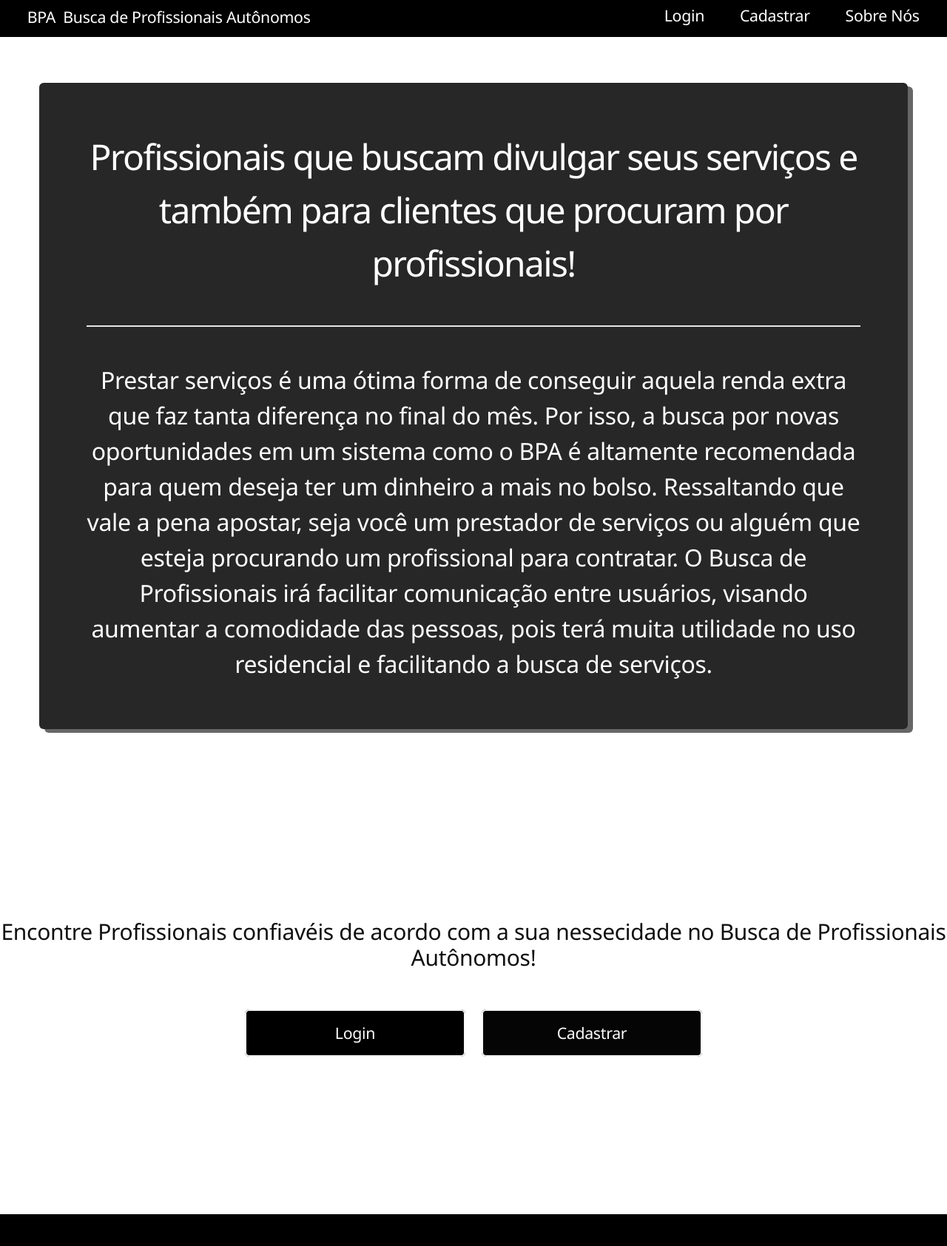
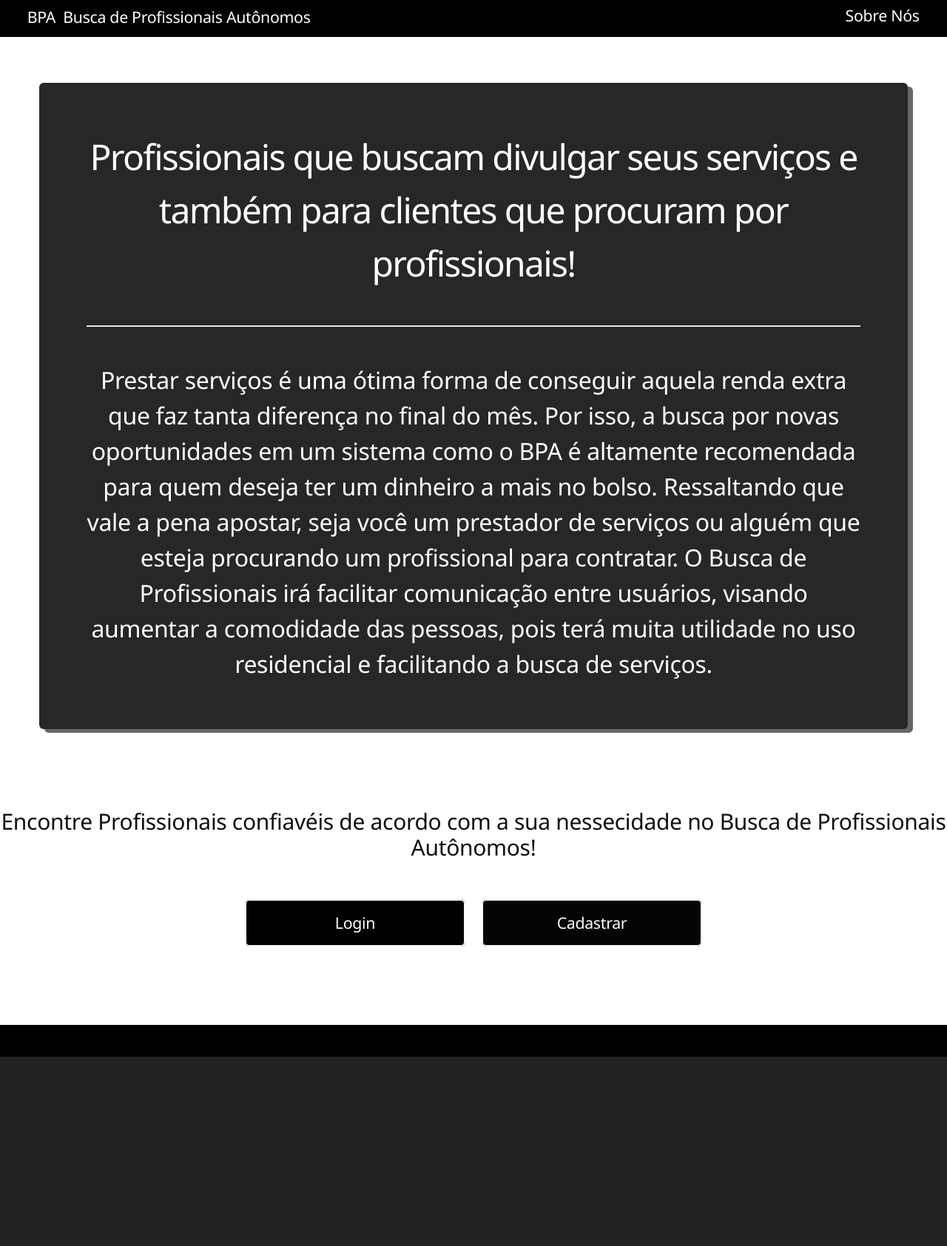
Before and after one commit to eduardoceleghini/BPA, a PHP site: page / in a window 1280 px wide. Shown: the whole page at 74% size. After the commit the page ends 1429 px from the top, so only its background shows below. Run offline with PHP 8.4, Linux system fonts and the light colour scheme.

Commit message:
ajustando css

```diff
--- a/css/main.css
+++ b/css/main.css
@@ -1502,7 +1502,7 @@ Section/Article
 		background-attachment: scroll,							fixed;
 		background-position: top left,						center center;
 		color: rgb(15, 15, 15);
-		padding: 12em 0 10em 0;
+		padding: 5em 0 5em 0;
 		text-align: center;
 	}
 
--- a/index.php
+++ b/index.php
@@ -21,8 +21,6 @@ session_start();
 					<nav id="nav">
 						<ul>
 							<li>
-								<a href="../bpa-main/view/login/login.php" class="icon solid fa-angle-down">Login</a>
-								<a href="../bpa-main/view/user/redirecionarUser.php" class="icon solid fa-angle-down">Cadastrar</a>
 								<a href="sobrenos.php" class="icon solid fa-angle-down">Sobre Nós</a>
 							</li>
 						</ul>
```
